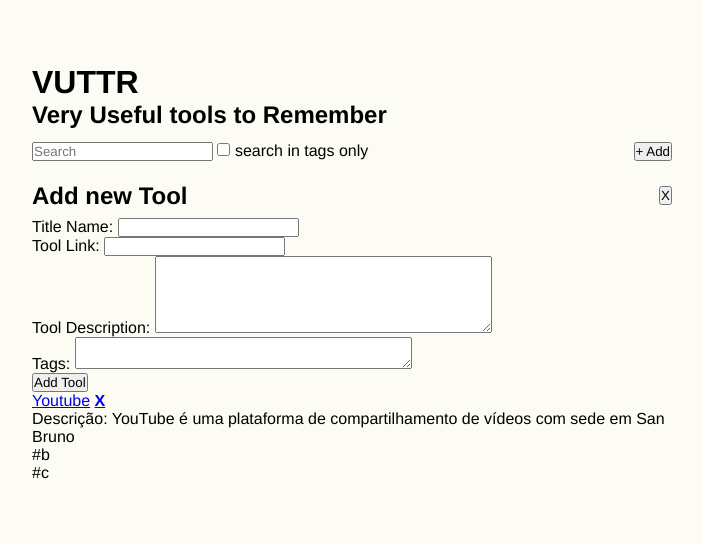
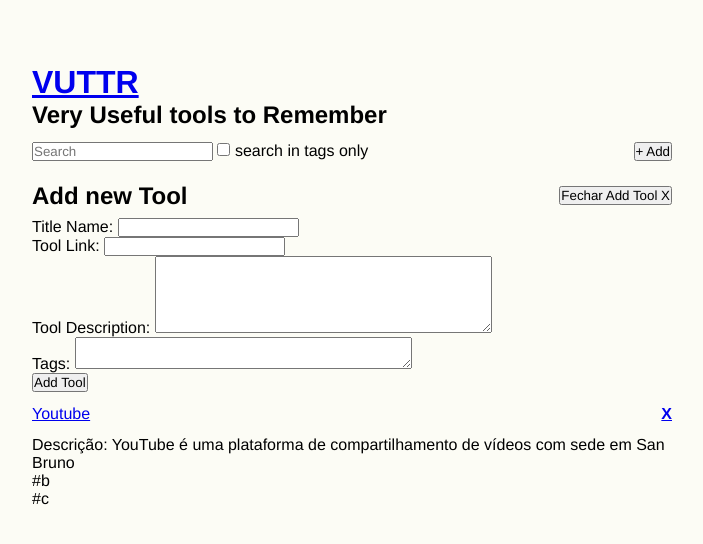
Before and after one commit to Marcos-antt/P2-Desafio-Bossabox-TassioLabHipermia, a Flask app: page / in a window 1280 px wide. Shown: the top 544 px of the page, without its empty margins (288-991 px from the left). Run offline with Flask 2, Linux system fonts and the light colour scheme.

Commit message:
Projeto Finalizado

```diff
--- a/application/view/static/css/style.css
+++ b/application/view/static/css/style.css
@@ -45,3 +45,10 @@ div#menu_add{
     justify-content: flex-start;
     align-items: center;
 }
+
+div#cards{
+    display: flex;
+    flex-direction: row;
+    justify-content: space-between;
+    margin: 2% 0 2% 0;
+}
--- a/application/view/templates/index.html
+++ b/application/view/templates/index.html
@@ -9,7 +9,7 @@
 </head>
 <body>
     <div class="a">
-        <h1 href="http://127.0.0.1:5000/">VUTTR</h1>
+        <h1 ><a href="http://127.0.0.1:5000/">VUTTR</a></h1>
         <h2>Very Useful tools to Remember</h2>
     </div>
 
@@ -34,7 +34,7 @@
             <h2>Add new Tool</h2>
 
             <div id="botao_fechar">
-                <button onclick="fechar_form()"> X </button>
+                <button onclick="fechar_form()"> Fechar Add Tool X </button>
             </div>
         </div>
 
@@ -67,16 +67,18 @@
 
     {%for i in tool_list%}
         <div id="cards">
-            <a href="{{i.link}}">{{i.titulo}}</a>
+            <a class="titulo" href="{{i.link}}">{{i.titulo}}</a>
             <a class="remover"  href="{{ url_for('excluir', id = i.id) }}"> <b>X</b></a>
+        </div>
 
-        </div>
-        <p>Descrição: {{i.descricao}}</p>
+            <p>Descrição: {{i.descricao}}</p>
 
         {% for tags in i.tags%}
             <div id="tags">
                 <p>#{{tags}}</p>
             </div>
+
+        </div>
         {%endfor%}
 
     {%endfor%}
```
